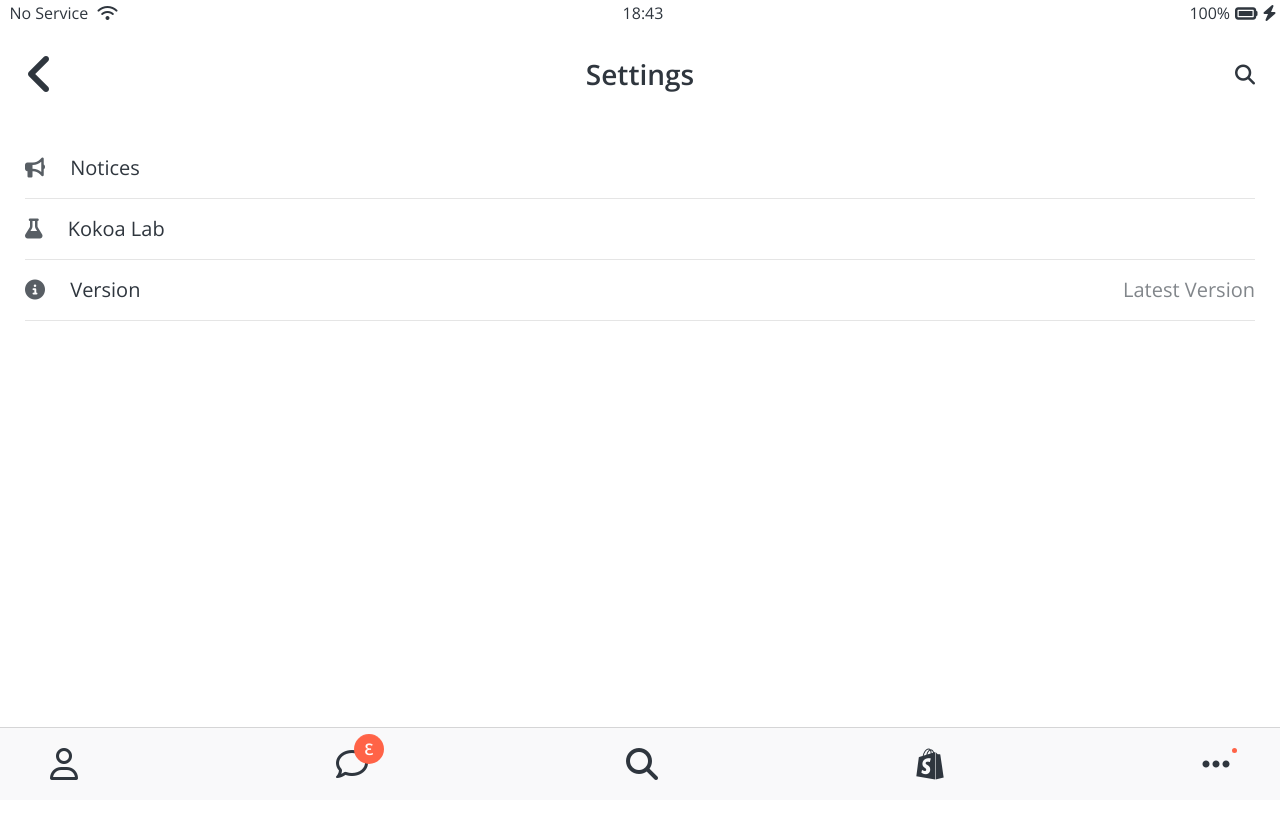
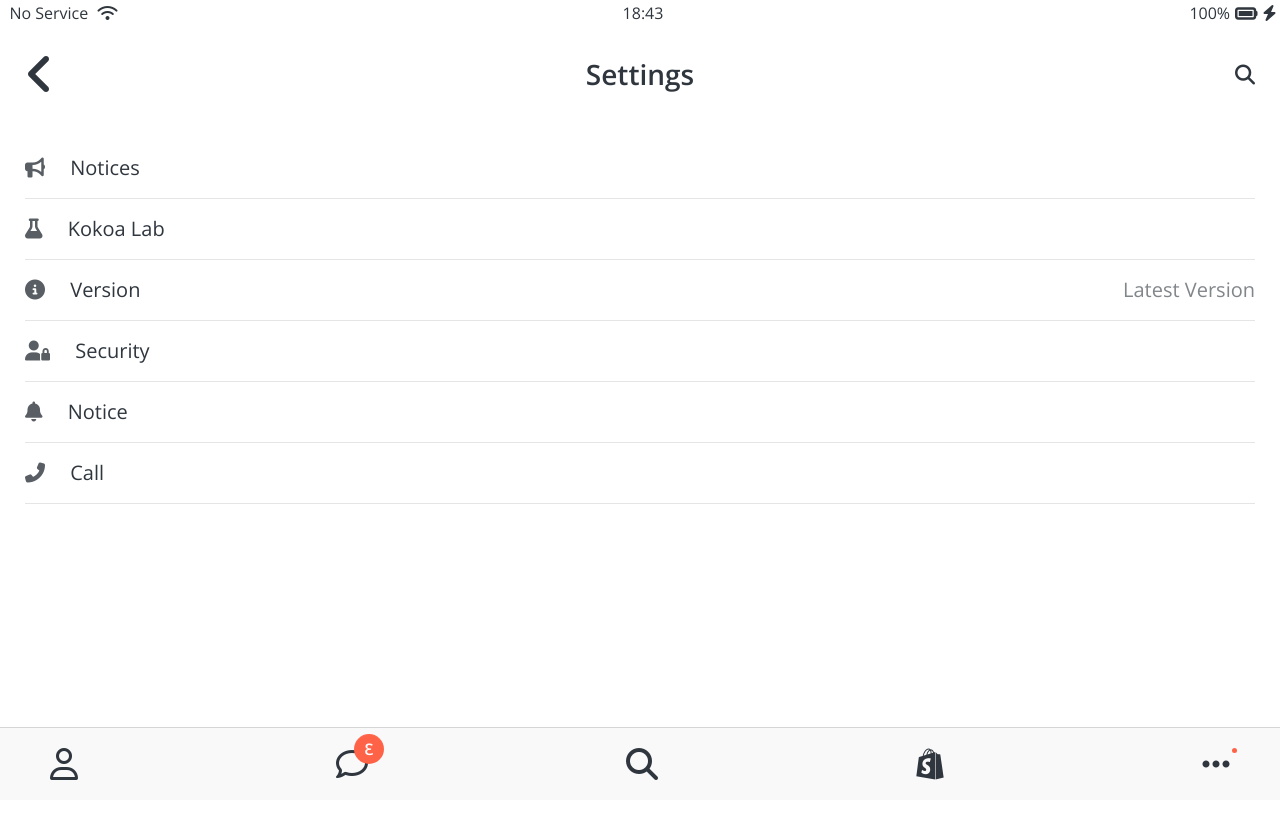
Before and after one commit to winters1121/kokoa_2020, a plain HTML site: page settings.html in a window 1280 px wide. Drawn offline with nearby package versions, Linux system fonts and the light colour scheme.

Commit message:
Update settings.html
kokoa challenges.

```diff
--- a/settings.html
+++ b/settings.html
@@ -61,6 +61,27 @@
           </div>
           <div class="settings__setting-column">Latest Version</div>
         </li>
+        <li class="settings__setting">
+          <div class="settings__setting-column">
+            <i class="fas fa-user-lock"></i>
+            <span>Security</span>
+          </div>
+          <div class="settings__setting-column"></div>
+        </li>
+        <li class="settings__setting">
+          <div class="settings__setting-column">
+            <i class="fas fa-bell"></i>
+            <span>Notice</span>
+          </div>
+          <div class="settings__setting-column"></div>
+        </li>
+        <li class="settings__setting">
+          <div class="settings__setting-column">
+            <i class="fas fa-phone-alt"></i>
+            <span>Call</span>
+          </div>
+          <div class="settings__setting-column"></div>
+        </li>
       </ul>
     </main>
 
```
